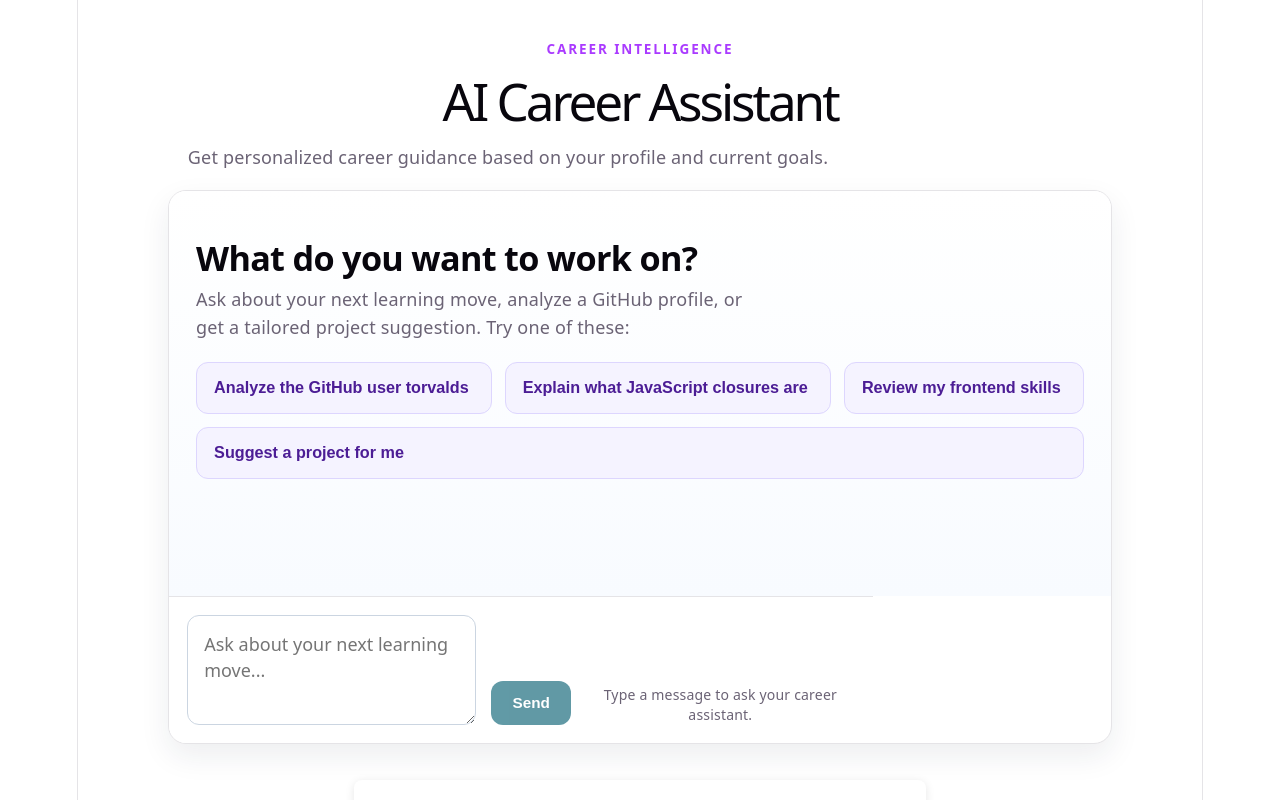
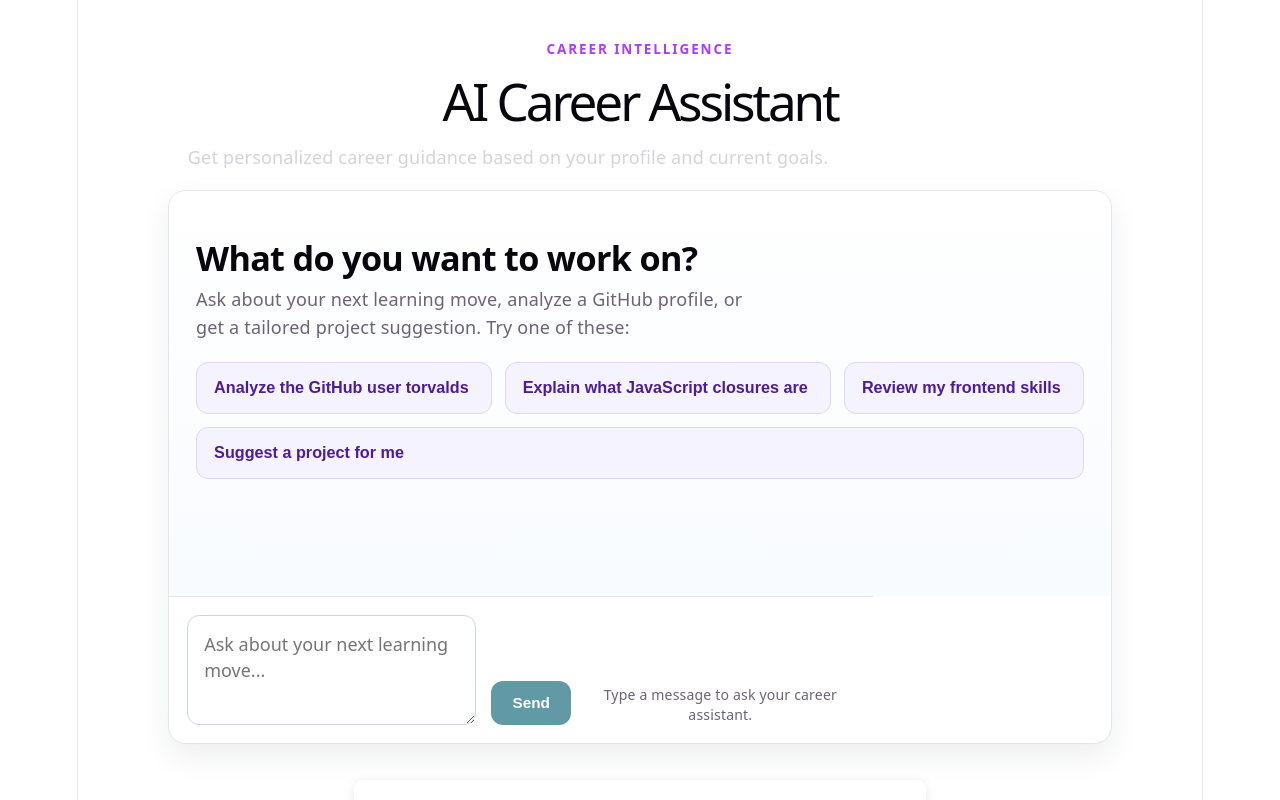
Before and after one commit to muntahamano562-code/my-capstone, a React (Vite) app: page / in a window 1280 px wide. Shown: the top 800 px of the page. Built offline with nearby package versions, Linux system fonts and the light colour scheme.

Commit message:
fix: improve chat summary contrast

```diff
--- a/src/components/AIChat/AIChat.css
+++ b/src/components/AIChat/AIChat.css
@@ -28,7 +28,7 @@
 
 .ai-chat-summary {
   margin-top: 0.9rem;
-  color: var(--text, #ffffff);
+  color: #D1D5DB;
   max-width: 680px;
   line-height: 1.55;
 }
@@ -788,7 +788,7 @@
   font-size: clamp(1.4rem, 3.4vw, 1.9rem);
   line-height: 1.12;
   letter-spacing: -0.02em;
-  color: var(--text-h, #08060d);
+  color: #08060d;
   font-weight: 700;
 }
 
```
